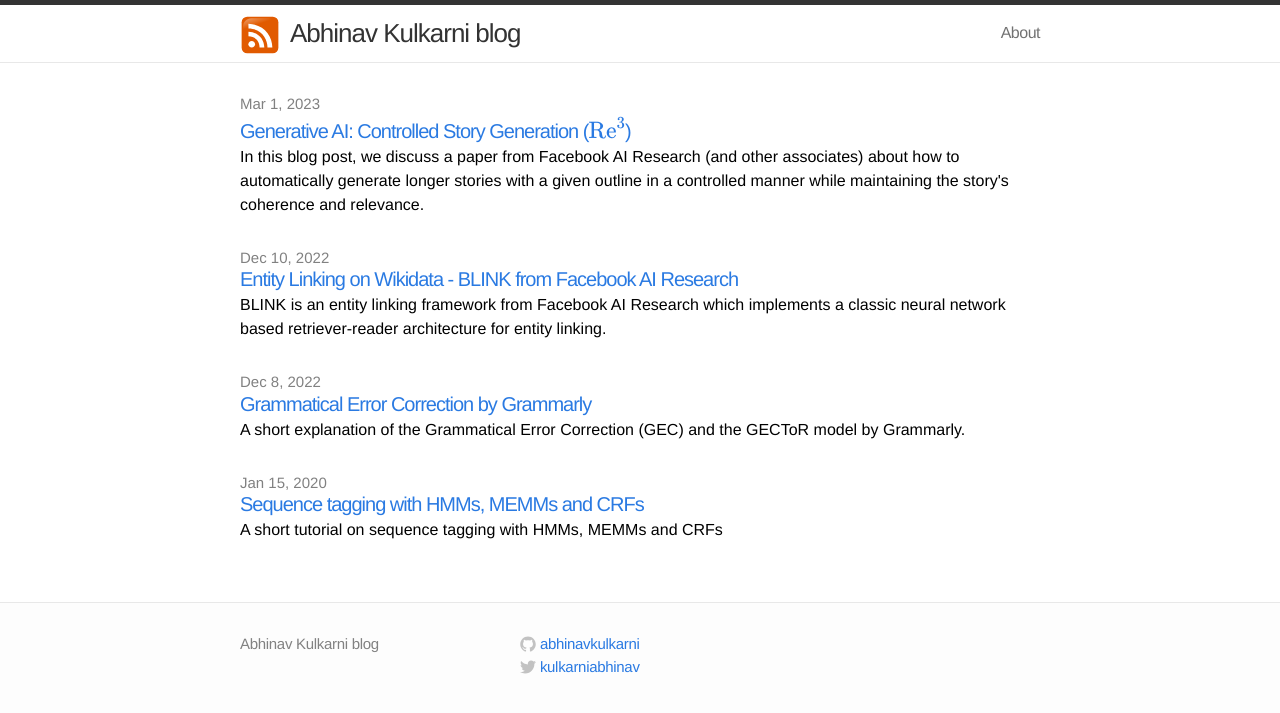
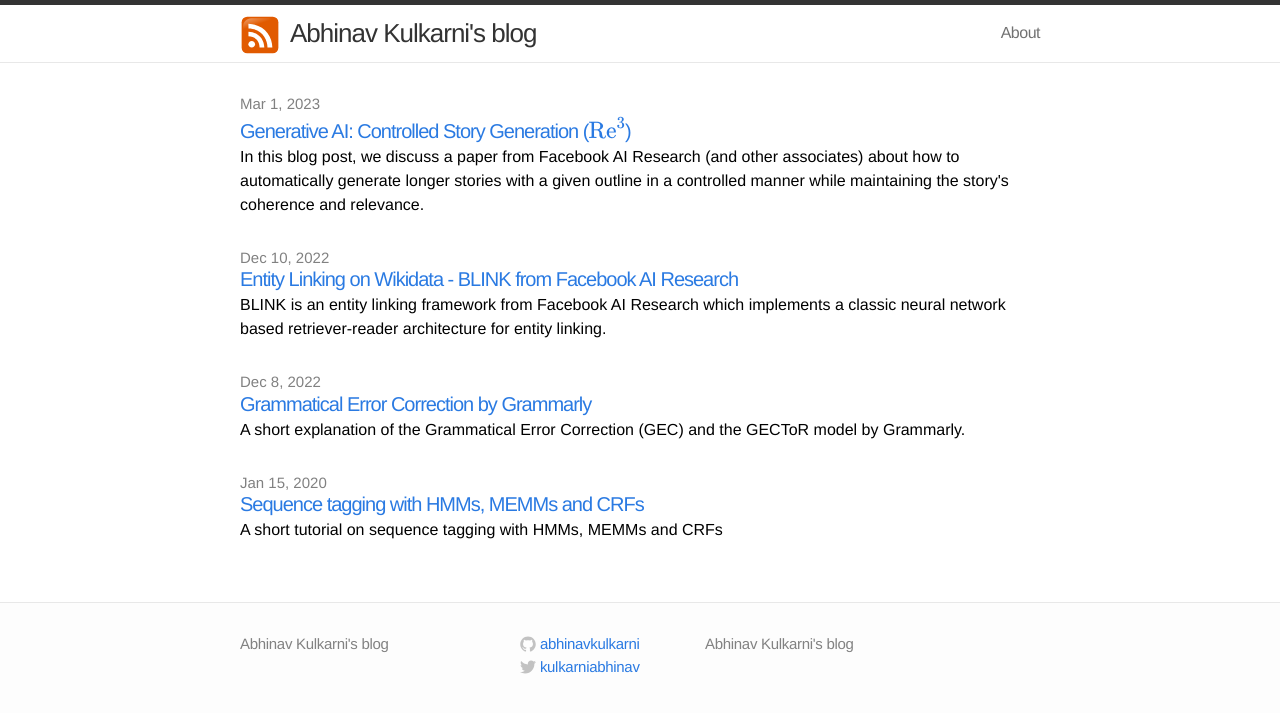
Before and after one commit to abhinavkulkarni/abhinavkulkarni.github.io, a Jekyll site: the page built from index.html, in a window 1280 px wide. Shown: the top 713 px of the page. Built offline with Jekyll 4.4.1, drawn with Linux system fonts in a browser that asks for light colours; formulas are drawn with MathJax 3; part of the change alters nothing that is shown.

```diff
--- a/_config.yml
+++ b/_config.yml
@@ -1,11 +1,16 @@
 # Site settings
-title: Abhinav Kulkarni blog
+title: Abhinav Kulkarni's blog
 email:
-# description: "Fun stuff!"
+description: "Abhinav Kulkarni's blog"
 baseurl: ""
 url: "https://abhinavkulkarni.github.io/"
+
+# Social links
 twitter_username: kulkarniabhinav
 github_username:  abhinavkulkarni
+
+# Google Analytics
+google_analytics: G-HL4W1BH9W2
 
 # Build settings
 markdown: kramdown
--- /dev/null
+++ b/_includes/analytics.html
@@ -0,0 +1,9 @@
+<!-- Google tag (gtag.js) -->
+<script async src="https://www.googletagmanager.com/gtag/js?id={{ site.google_analytics }}"></script>
+<script>
+  window.dataLayer = window.dataLayer || [];
+  function gtag(){dataLayer.push(arguments);}
+  gtag('js', new Date());
+
+  gtag('config', '{{ site.google_analytics }}');
+</script>
--- a/_includes/head.html
+++ b/_includes/head.html
@@ -20,4 +20,7 @@
       ga('send', 'pageview');
     </script>
 
+    {% if site.google_analytics and jekyll.environment == 'production' %}
+    {% include analytics.html %}
+    {% endif %}
 </head>
```
